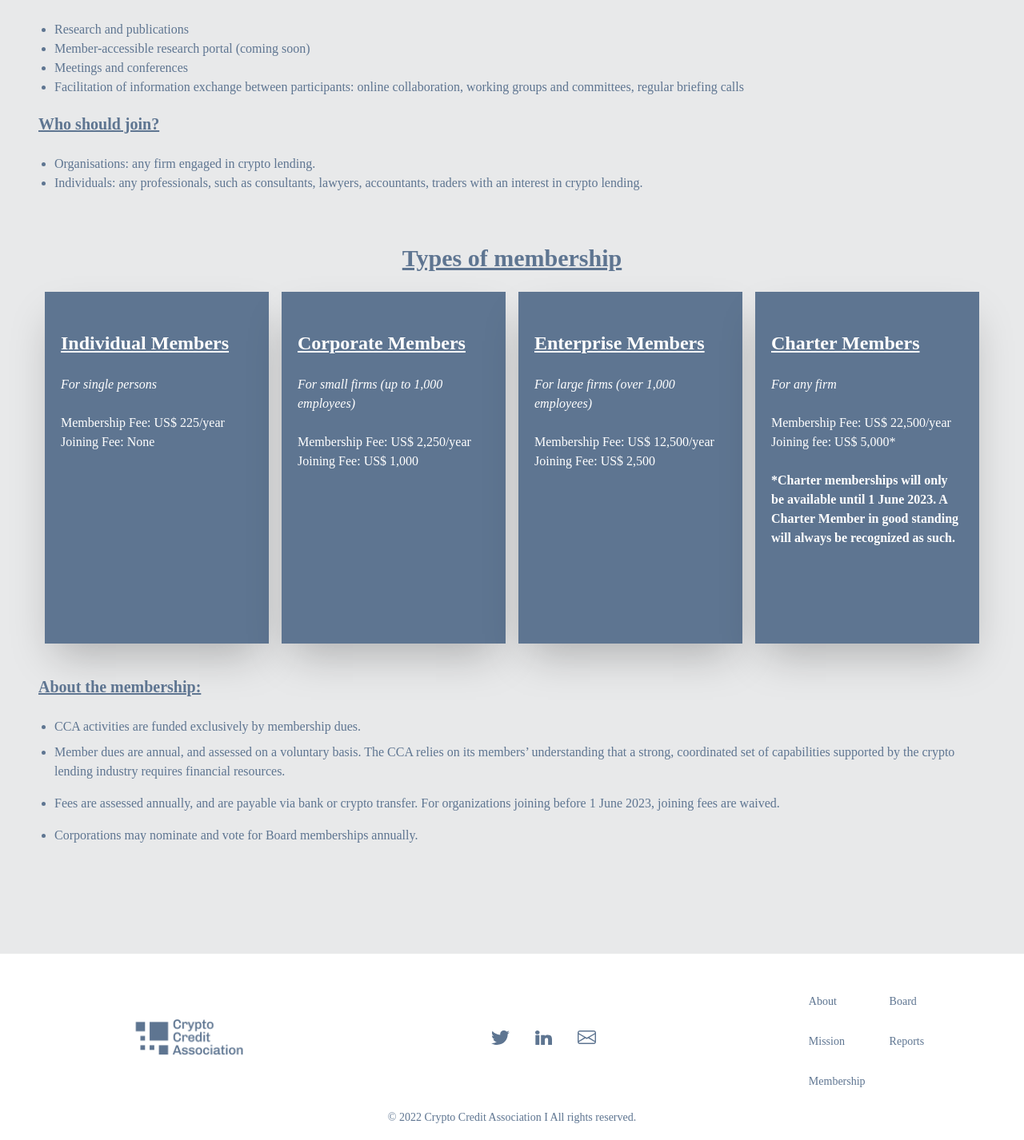
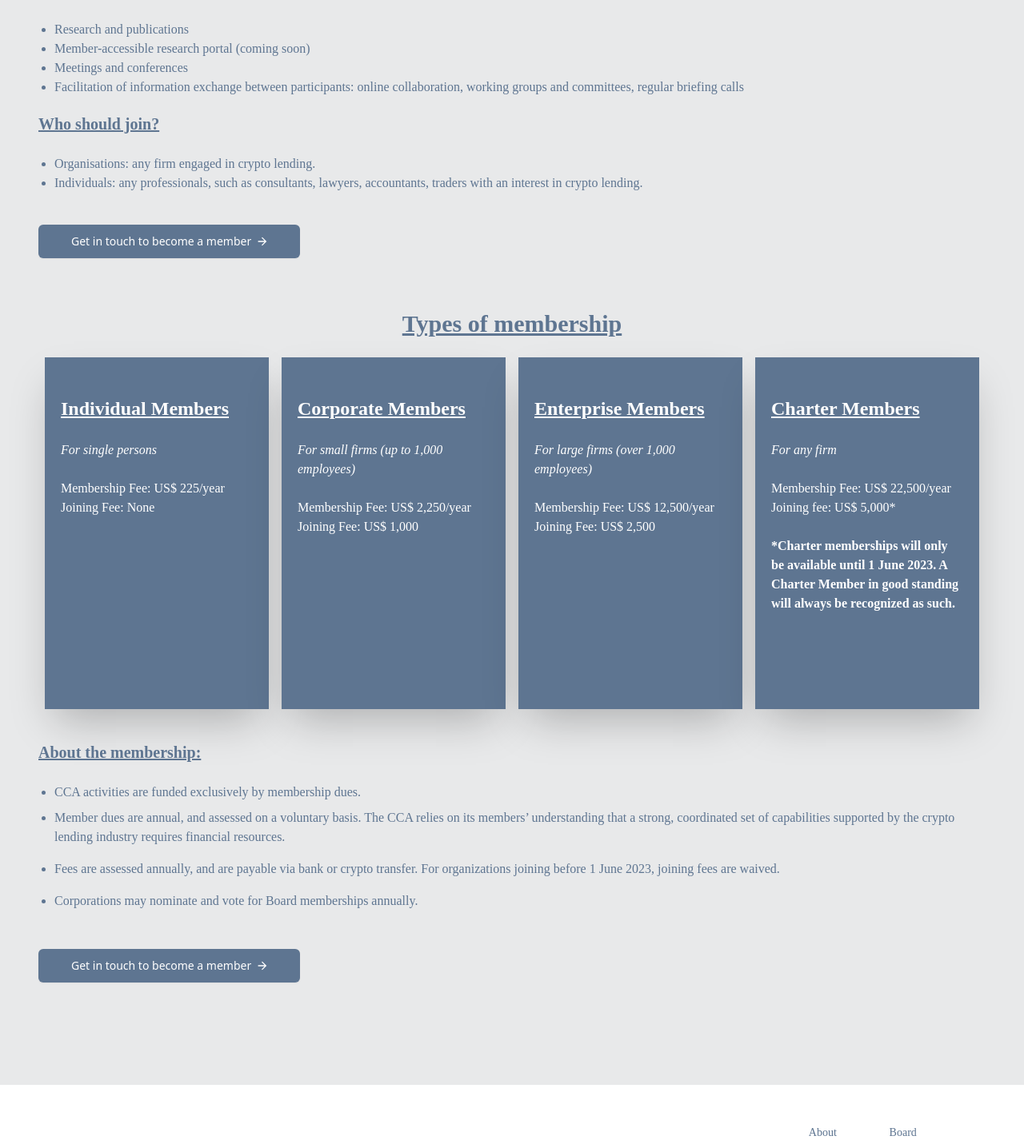
Before and after one commit to crypto-credit-association/cca-website, a Next.js app: page /membership in a window 1280 px wide. Shown: the part 968-2394 px from the top of the page at 80% size. Built offline with nearby package versions, Linux system fonts and the light colour scheme; a web font is replaced by a local one.

Commit message:
git issue #2

```diff
--- a/pages/membership.js
+++ b/pages/membership.js
@@ -40,8 +40,10 @@ function Membership() {
                   src="/svg/blue-tick.svg"
                   alt="Tick icon"
                 /><p className="ml-6 pb-6 text-base mt-2">Inform and influence regulation.</p>
+
               </div>
             </div>
+
             <p className="pb-6 text-xl font-semibold underline">CCA services:</p>
             <p className="pb-6">The CCA is a not-for-profit industry association dedicated to improving the robustness of the crypto-lending industry. CCA uses member fees and contributions to provide a number of services, including.</p>
             <ul className="ml-5 md:ml-0 list-outside list-disc px-5">
@@ -55,6 +57,21 @@ function Membership() {
               <li>Organisations:  any firm engaged in crypto lending.</li>
               <li>Individuals:  any professionals, such as consultants, lawyers, accountants, traders with an interest in crypto lending. </li>
             </ul>
+            <Link
+              href="mailto:info@cryptocreditassociation.org"
+            >
+              <button
+                type="button"
+                className="mt-10 items-center bg-blue-dark px-10 inline-flex py-3 border border-transparent text-sm leading-4 font-medium rounded-md shadow-sm text-white"
+              >
+                Get in touch to become a member
+                <img
+                  className="ml-2"
+                  src="/svg/arrow-white.svg"
+                  alt="Download icon"
+                />
+              </button>
+            </Link>
             <h3 className="pb-6 text-3xl font-bold text-center py-16 underline">Types of membership</h3>
             <div className="grid grid-cols-1 md:grid-cols-4">
               <div className="bg-blue-dark h-full py-12 shadow-2xl mb-5 mx-5 md:mx-2">
@@ -83,13 +100,30 @@ function Membership() {
                 <p className="py-6 px-5 font-semibold text-white">*Charter memberships will only be available until 1 June 2023. A Charter Member in good standing will always be recognized as such.</p>
               </div>
             </div>
-            <p className="pt-10 pb-6 text-xl font-semibold underline">About the membership:</p>
+            <div className="mt-10">
+            <p className="pb-6 text-xl font-semibold underline">About the membership:</p>
             <ul className="ml-5 md:ml-0 list-outside list-disc px-5">
               <li>CCA activities are funded exclusively by membership dues.</li>
               <li className="py-2">Member dues are annual, and assessed on a voluntary basis. The CCA relies on its members’ understanding that a strong, coordinated set of capabilities supported by the crypto lending industry requires financial resources.</li>
               <li className="py-2">Fees are assessed annually, and are payable via bank or crypto transfer.  For organizations joining before 1 June 2023, joining fees are waived.</li>
               <li className="py-2">Corporations may nominate and vote for Board memberships annually.</li>
             </ul>
+            <Link
+              href="mailto:info@cryptocreditassociation.org"
+            >
+              <button
+                type="button"
+                className="mt-10 items-center bg-blue-dark px-10 inline-flex py-3 border border-transparent text-sm leading-4 font-medium rounded-md shadow-sm text-white"
+              >
+                Get in touch to become a member
+                <img
+                  className="ml-2"
+                  src="/svg/arrow-white.svg"
+                  alt="Download icon"
+                />
+              </button>
+            </Link>
+            </div>
           </div>
         </div>
       </div>
```
Lines whose indentation alone changed are shown as unchanged.
